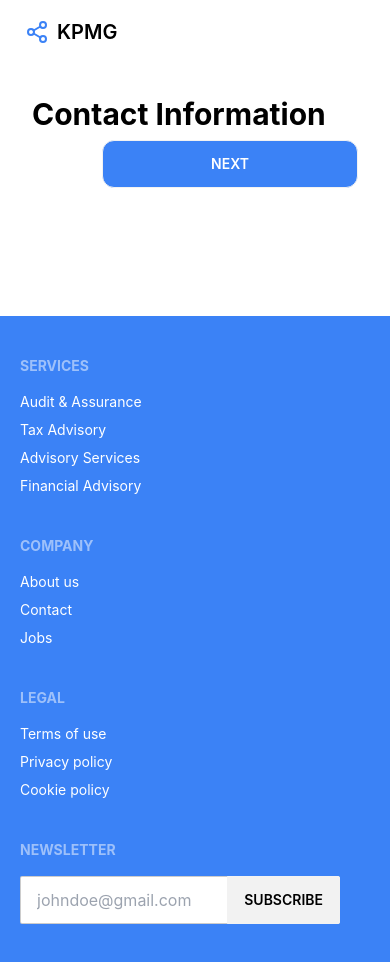
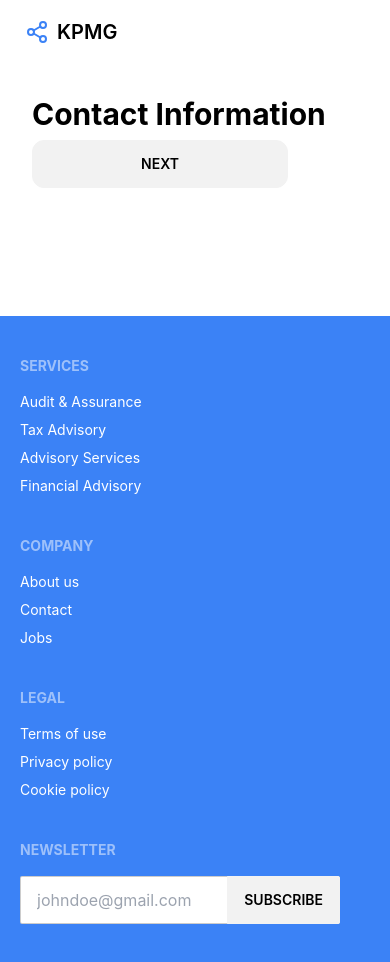
Before and after one commit to sebastian-nunez/kapi-mock, a React (Vite) app: page /file in a window 390 px wide. Built offline with nearby package versions, Linux system fonts and the light colour scheme.

Commit message:
added the view report button

```diff
--- a/src/App.tsx
+++ b/src/App.tsx
@@ -4,6 +4,7 @@ import NotFound from "./components/NotFound"
 import Home from "./components/Home"
 import NavBar from "./components/NavBar"
 import Survey from "./components/Survey"
+import Report from "./components/Report"
 
 const App = () => {
   return (
@@ -14,6 +15,7 @@ const App = () => {
         <Routes>
           <Route path="/" element={<Home />} />
           <Route path="/file" element={<Survey />} />
+          <Route path="/report" element={<Report />} />
           <Route path="*" element={<NotFound />} />
         </Routes>
       </main>
--- a/src/components/Hero.tsx
+++ b/src/components/Hero.tsx
@@ -17,7 +17,7 @@ const Hero: React.FC = () => {
           </p>
 
           <Link to="/file">
-            <button className="btn bg-blue-500 btn-wide text-white rounded-lg hover:bg-blue-600 mt-5">
+            <button className="btn bg-blue-500 btn-wide text-white rounded-lg hover:bg-blue-600 mt-5 drop-shadow-sm">
               File Report
             </button>
           </Link>
--- /dev/null
+++ b/src/components/Report.tsx
@@ -0,0 +1,5 @@
+const Report: React.FC = () => {
+  return <h1 className="text-3xl font-bold ">Report</h1>
+}
+
+export default Report
--- a/src/components/Survey.tsx
+++ b/src/components/Survey.tsx
@@ -1,4 +1,5 @@
 import { useState } from "react"
+import { Link } from "react-router-dom"
 
 const Survey: React.FC = () => {
   const [step, setSteps] = useState(1)
@@ -15,10 +16,10 @@ const Survey: React.FC = () => {
         <>
           <h1 className="text-3xl font-bold ">Contact Information</h1>
 
-          <div className="flex justify-end">
+          <div className="flex sm:justify-end">
             <button
               onClick={() => setSteps((prev) => prev + 1)}
-              className="btn bg-blue-500 text-white btn-wide rounded-xl hover:bg-blue-600"
+              className="btn btn-wide rounded-xl"
             >
               Next
             </button>
@@ -58,6 +59,17 @@ const Survey: React.FC = () => {
             maiores quidem odio ex rem numquam magnam doloremque, fugiat
             dolorum!
           </p>
+
+          <div className="flex justify-center">
+            <Link to="/report">
+              <button
+                onClick={() => setSteps((prev) => prev + 1)}
+                className="btn bg-blue-500 text-white btn-wide rounded-xl hover:bg-blue-600"
+              >
+                View Report
+              </button>
+            </Link>
+          </div>
         </>
       )
     }
```
